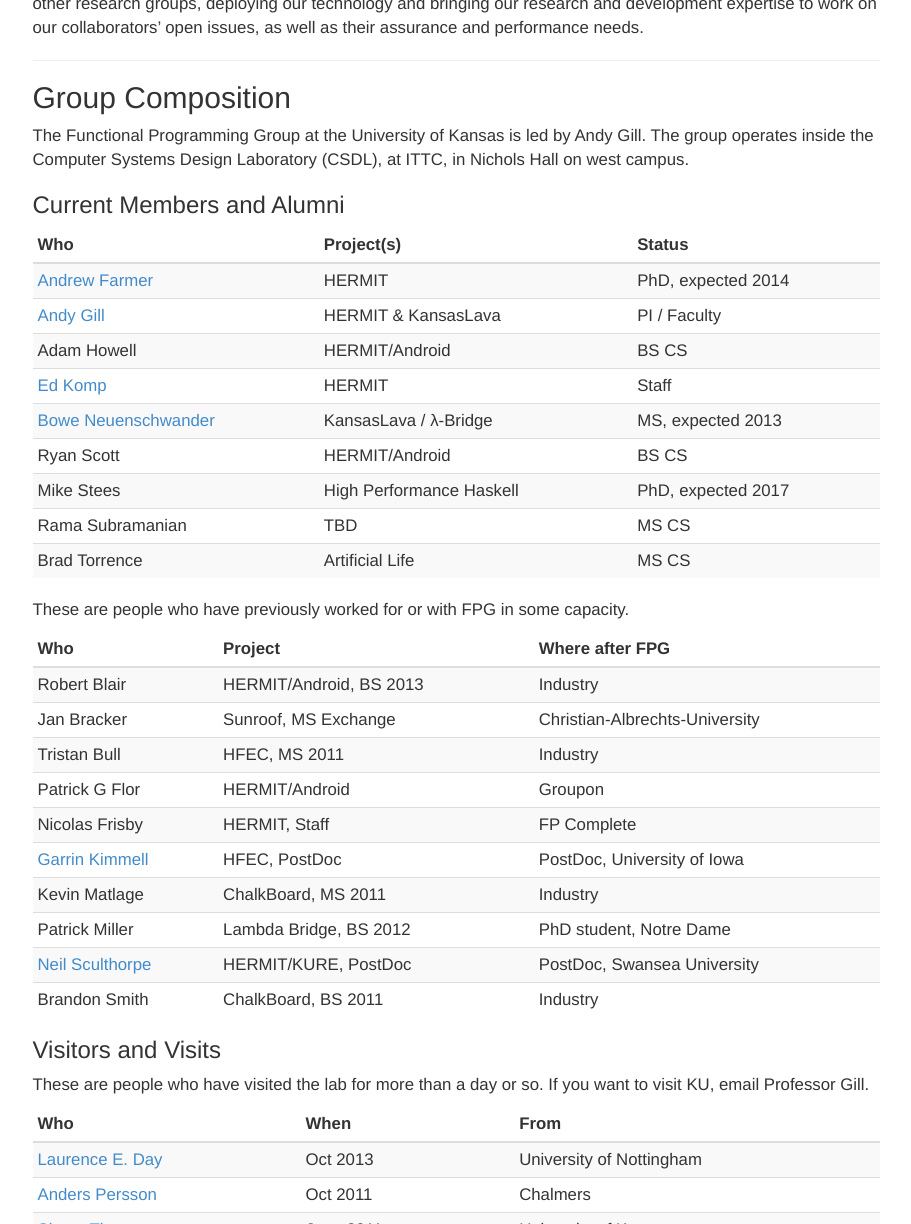
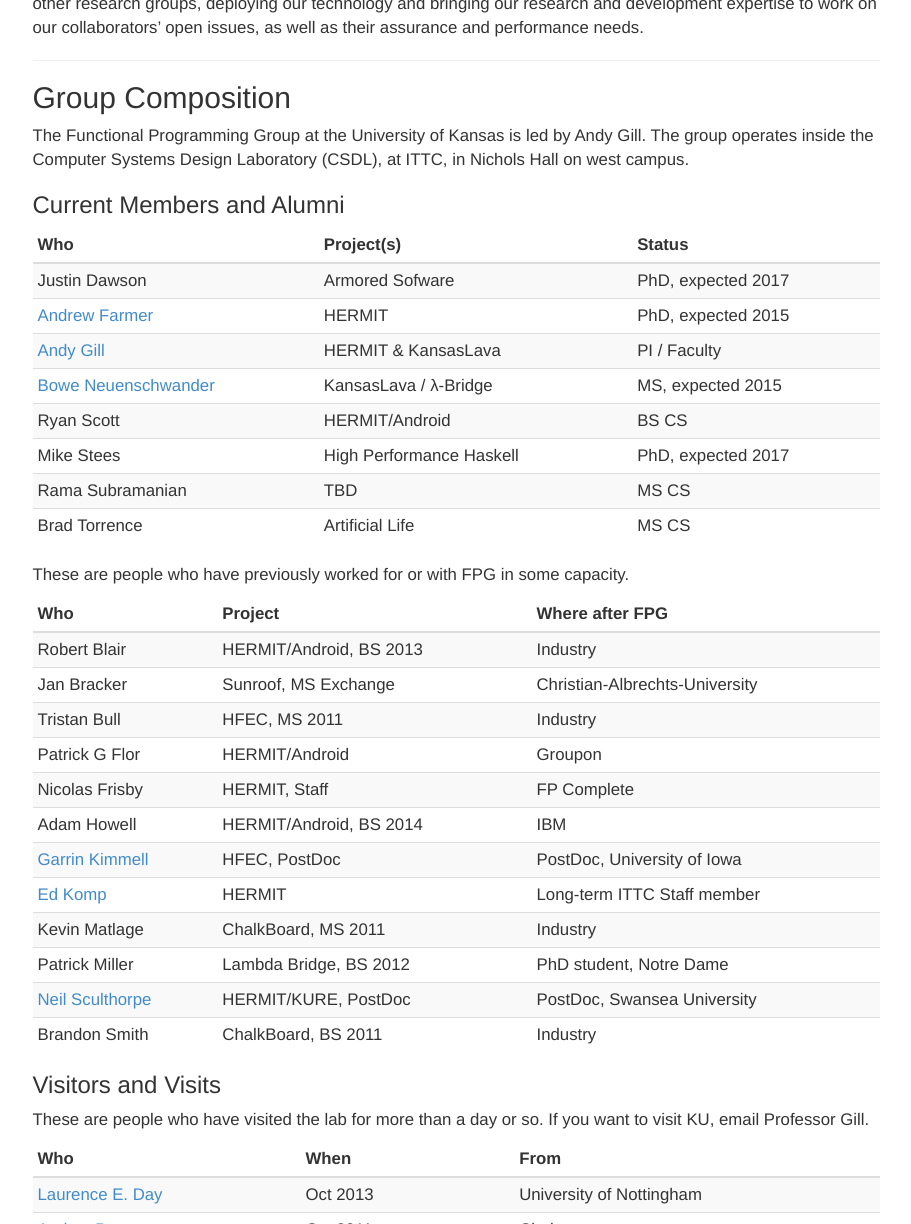
Before and after one commit to ku-fpg/ku-fpg.github.io, a Jekyll site: the page built from index.md, in a window 1280 px wide and 1400 px high, cut to the strip 176-1400 px from the top of the window. Shown: the whole strip, without its empty margins (330-1241 px from the left). Built offline with Jekyll 4.4.1, drawn with Linux system fonts in a browser that asks for light colours.

Commit message:
Fixing student lists

```diff
--- a/index.md
+++ b/index.md
@@ -28,11 +28,10 @@ ITTC, in Nichols Hall on west campus.
 
 Who                                                             | Project(s)                      | Status
 :---------------------------------------------------------------|:--------------------------------|:------------------
-[Andrew Farmer](/users/andrewfarmer)                            | HERMIT                          | PhD, expected 2014
+Justin Dawson							| Armored Sofware		  | PhD, expected 2017
+[Andrew Farmer](/users/andrewfarmer)                            | HERMIT                          | PhD, expected 2015
 [Andy Gill](/users/andygill)                                    | HERMIT &amp; KansasLava         | PI / Faculty
-Adam Howell                                                     | HERMIT/Android                  | BS CS
-[Ed Komp](http://www.ittc.ku.edu/view_contact.phtml?id=28)      | HERMIT                          | Staff
-[Bowe Neuenschwander](/users/boweneuenschwander)                | KansasLava / &lambda;-Bridge    | MS, expected 2013
+[Bowe Neuenschwander](/users/boweneuenschwander)                | KansasLava / &lambda;-Bridge    | MS, expected 2015
 Ryan Scott                                                      | HERMIT/Android                  | BS CS
 Mike Stees                                                      | High Performance Haskell        | PhD, expected 2017
 Rama Subramanian                                                | TBD                             | MS CS
@@ -47,11 +46,15 @@ Jan Bracker                                           | Sunroof, MS Exchange
 Tristan Bull                                          | HFEC, MS 2011            | Industry
 Patrick G Flor                                        | HERMIT/Android           | Groupon
 Nicolas Frisby                                        | HERMIT, Staff            | FP Complete
+Adam Howell                                           | HERMIT/Android, BS 2014  | IBM
 [Garrin Kimmell](http://www.ittc.ku.edu/~kimmell/)    | HFEC, PostDoc            | PostDoc, University of Iowa
+[Ed Komp](http://www.ittc.ku.edu/view_contact.phtml?id=28) | HERMIT              | Long-term ITTC Staff member
 Kevin Matlage                                         | ChalkBoard, MS 2011      | Industry
 Patrick Miller                                        | Lambda Bridge, BS 2012   | PhD student, Notre Dame
 [Neil Sculthorpe](http://www.cs.swan.ac.uk/~csnas/)   | HERMIT/KURE, PostDoc     | PostDoc, Swansea University
 Brandon Smith                                         | ChalkBoard, BS 2011      | Industry
+
+
 
 
 ### Visitors and Visits
```
